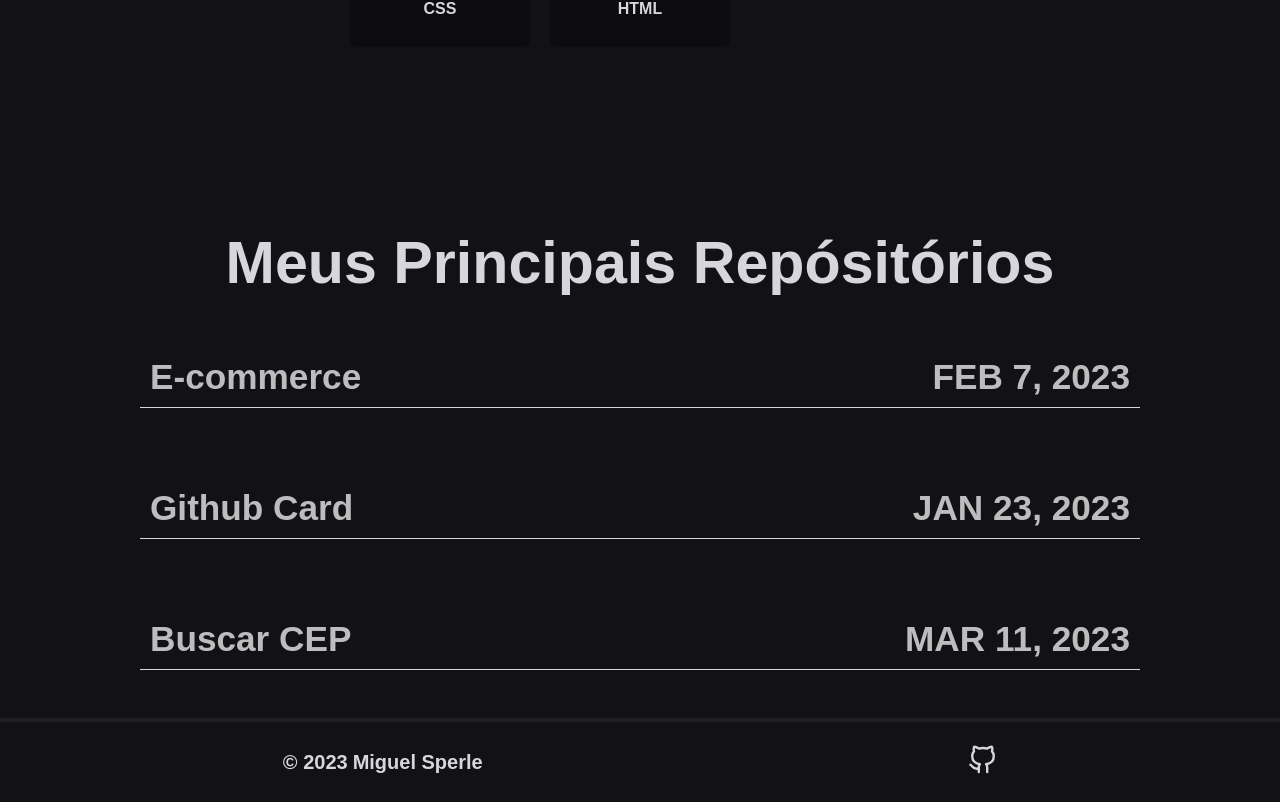
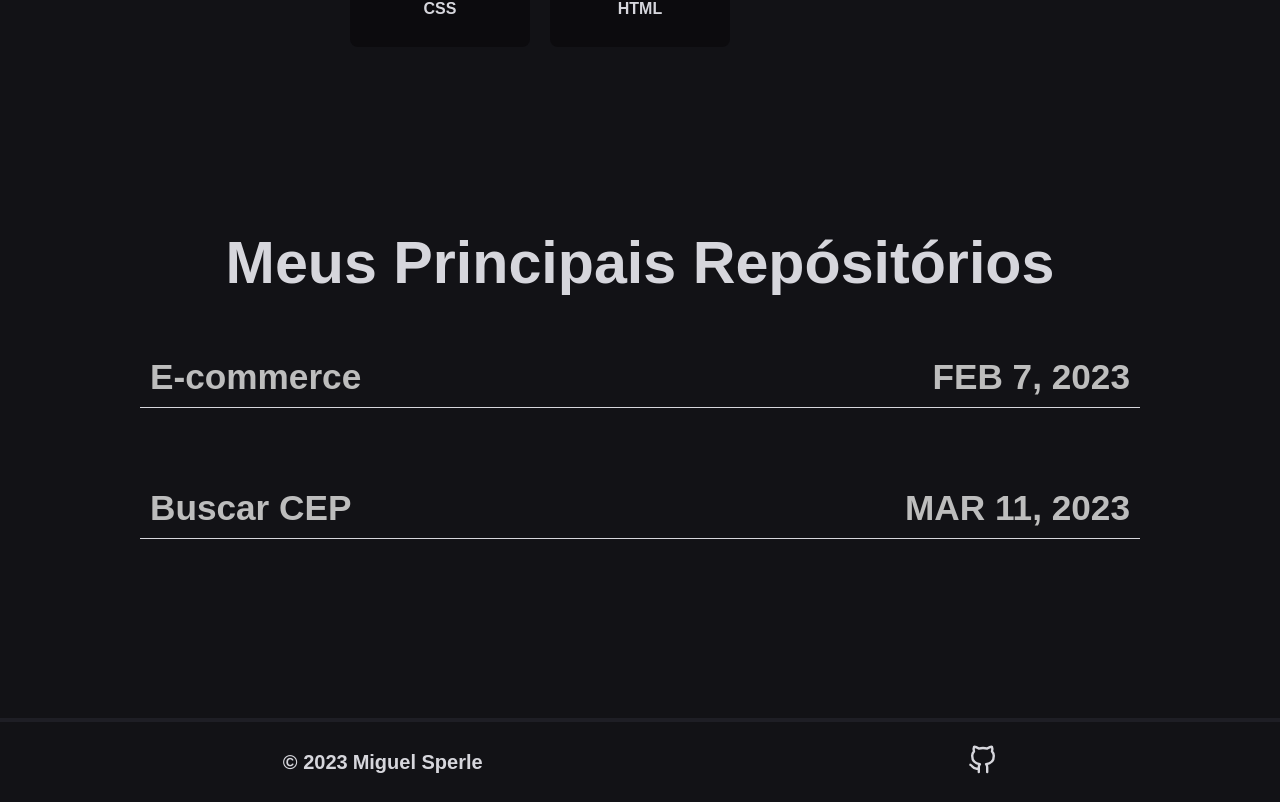
Before and after one commit to MiguelSperle/Portifolio, a React (Vite) app: page / in a window 1280 px wide. Shown: the part 1767-2569 px from the top of the page. Built offline with nearby package versions, Linux system fonts and the light colour scheme.

Commit message:
Removed only one project

```diff
--- a/src/components/layout/repositoryProject/index.tsx
+++ b/src/components/layout/repositoryProject/index.tsx
@@ -7,11 +7,6 @@ export default function Project(){
                     <div className="project">
                         <a href="https://github.com/MiguelSperle/HXZstore" target='_blank'><p>E-commerce</p></a>
                         <p>FEB 7, 2023</p>
-                    </div>
-
-                    <div className="project">
-                        <a href="https://github.com/MiguelSperle/Card" target='_blank'><p>Github Card</p></a>
-                        <p>JAN 23, 2023</p>
                     </div>
 
                     <div className="project">
```
